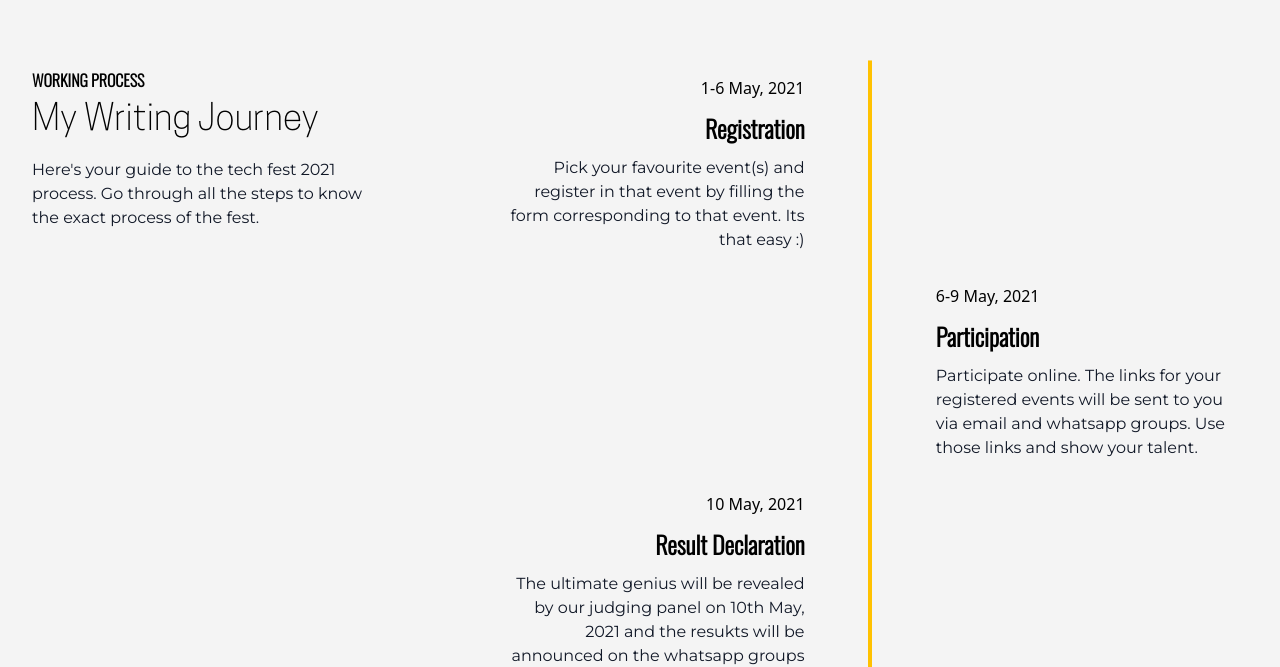
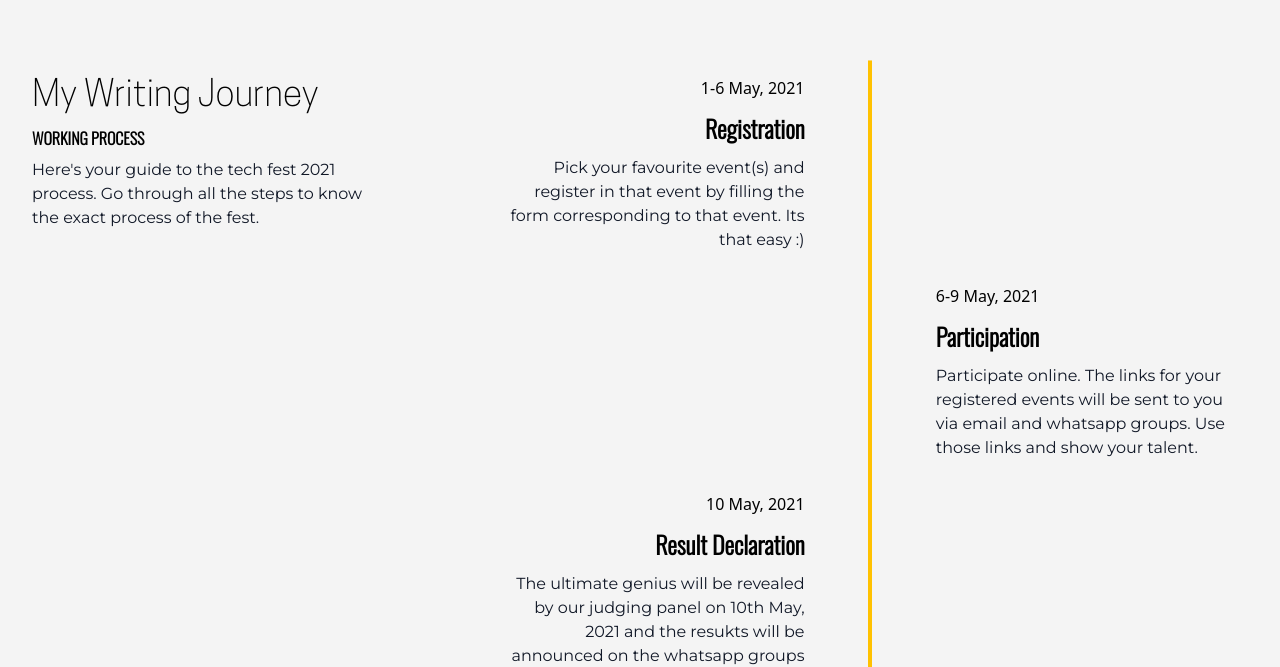
Before and after one commit to 108aryanmaurya/A_WritersPortfolio, a React (Vite) app: page /About in a window 1280 px wide. Shown: the part 1601-2268 px from the top of the page. Built offline with nearby package versions, Linux system fonts and the light colour scheme; a web font is replaced by a local one.

Commit message:
changes made new

```diff
--- a/src/section/About/WritingJourney.jsx
+++ b/src/section/About/WritingJourney.jsx
@@ -3,17 +3,16 @@ import React from "react";
 export default function WritingJourney() {
   return (
     <>
-      <section>
-        <div class=" text-black py-8">
+      <div class=" text-black py-8 max-md:mt-24">
         <div class="container mx-auto flex flex-col items-start md:flex-row mb-12 md:mb-24">
-            <div class="flex flex-col w-full sticky md:top-44 lg:w-1/3 mt-2 md:mt-12 px-8">
-              <p class="font-bold text-text-gray-700 uppercase tracking-loose font-Oswald">
+          <div class="flex flex-col w-full sticky md:top-44 lg:w-1/3 mt-2 md:mt-12 px-8 max-sm:items-center justify-center">
+            <p class="text-3xl md:text-4xl leading-normal md:leading-relaxed  font-CooperHevitt max-sm:font-semibold">
+              My Writing Journey
+            </p>
+            <p class="font-bold text-text-gray-700 uppercase mb-2 tracking-loose font-Oswald">
               Working Process
             </p>
-              <p class="text-3xl md:text-4xl leading-normal md:leading-relaxed mb-2 font-CooperHevitt">
-                My Writing Journey
-              </p>
-              <p class="text-sm md:text-base text-gray-900 mb-4 font-montserrat">
+            <p class="text-sm md:text-base text-gray-900 mb-4 max-sm:text-center font-montserrat">
               Here's your guide to the tech fest 2021 process. Go through all
               the steps to know the exact process of the fest.
             </p>
@@ -33,9 +32,9 @@ export default function WritingJourney() {
                       Registration
                     </h4>
                     <p class="text-sm md:text-base leading-snug text-gray-900 text-opacity-100 font-montserrat">
-                        Pick your favourite event(s) and register in that event
-                        by filling the form corresponding to that event. Its
-                        that easy :)
+                      Pick your favourite event(s) and register in that event by
+                      filling the form corresponding to that event. Its that
+                      easy :)
                     </p>
                   </div>
                 </div>
@@ -66,10 +65,9 @@ export default function WritingJourney() {
                       Result Declaration
                     </h4>
                     <p class="text-sm md:text-base leading-snug text-gray-900 text-opacity-100 font-montserrat">
-                        The ultimate genius will be revealed by our judging
-                        panel on 10th May, 2021 and the resukts will be
-                        announced on the whatsapp groups and will be mailed to
-                        you.
+                      The ultimate genius will be revealed by our judging panel
+                      on 10th May, 2021 and the resukts will be announced on the
+                      whatsapp groups and will be mailed to you.
                     </p>
                   </div>
                 </div>
@@ -96,7 +94,6 @@ export default function WritingJourney() {
           </div>
         </div>
       </div>
-      </section>
     </>
   );
 }
```
Lines whose indentation alone changed are shown as unchanged.
